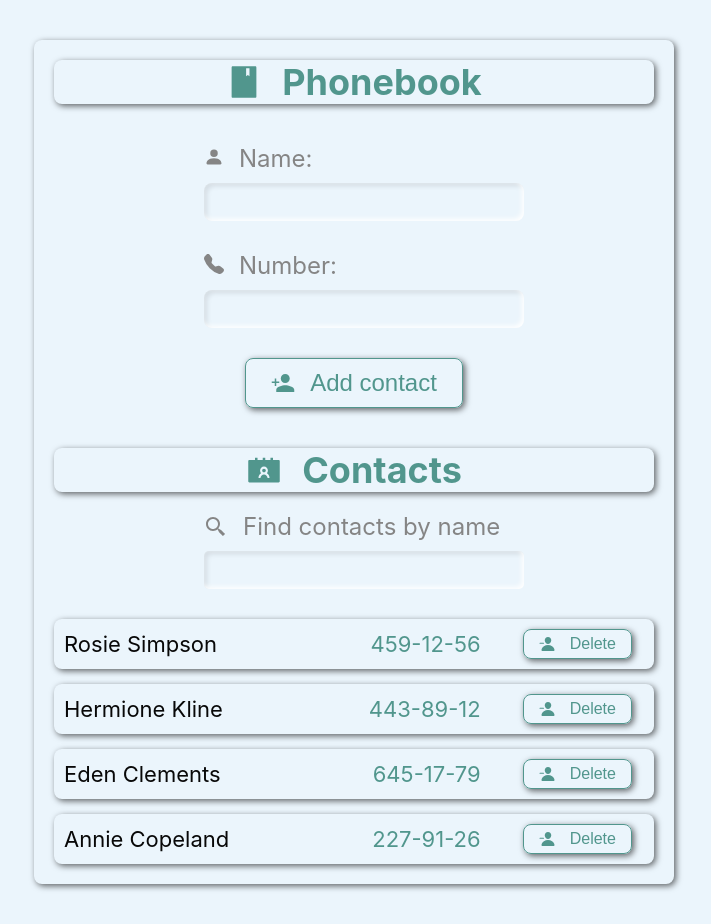
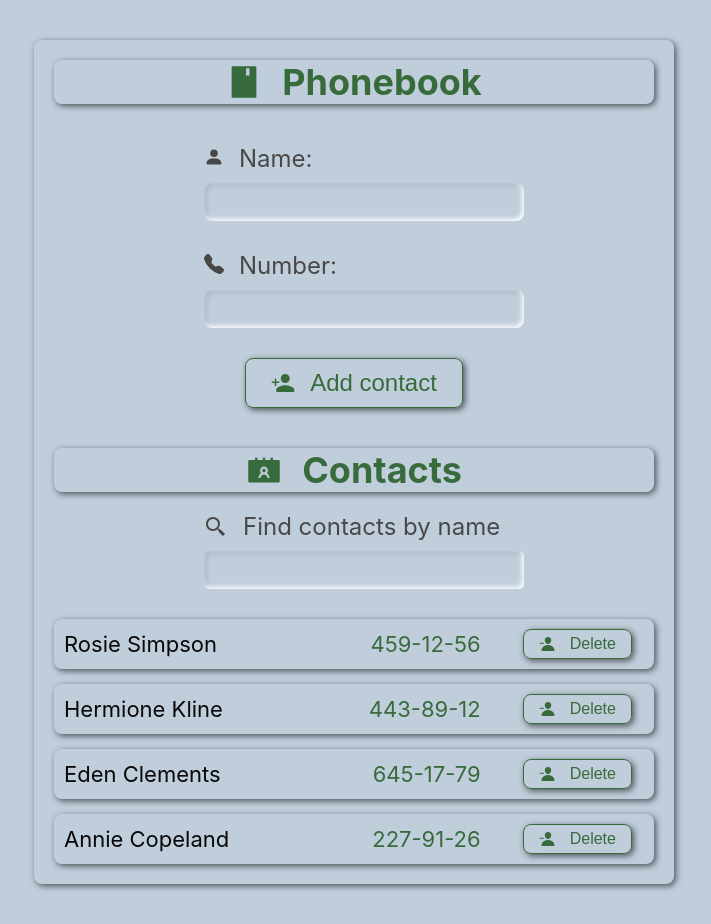
Before and after one commit to AntonKobyshev/-goit-react-hw-03-phonebook, a React (Create React App) app: page / in a window 1280 px wide. Shown: the whole page, without its empty margins (286-997 px from the left). Built offline with nearby package versions, Linux system fonts and the light colour scheme.

Commit message:
Update index.css

```diff
--- a/src/index.css
+++ b/src/index.css
@@ -7,7 +7,7 @@ body {
     sans-serif;
   -webkit-font-smoothing: antialiased;
   -moz-osx-font-smoothing: grayscale;
-  background-color: #ebf5fc;
+  background-color: #c0cddb;
 }
 
 code {
@@ -31,9 +31,9 @@ img {
 }
 
 :root {
-  --accent: #51968d;
+  --accent: #386b3c;
   --primary: #080808;
-  --secondary: #858585;
+  --secondary: #494848;
   --bg: #ebf5fc;
   --main-shadow: 2px 2px 6px rgba(0, 0, 0, 0.6);
   --inset-shadow: inset -2px -2px 5px #ffffff,
```
